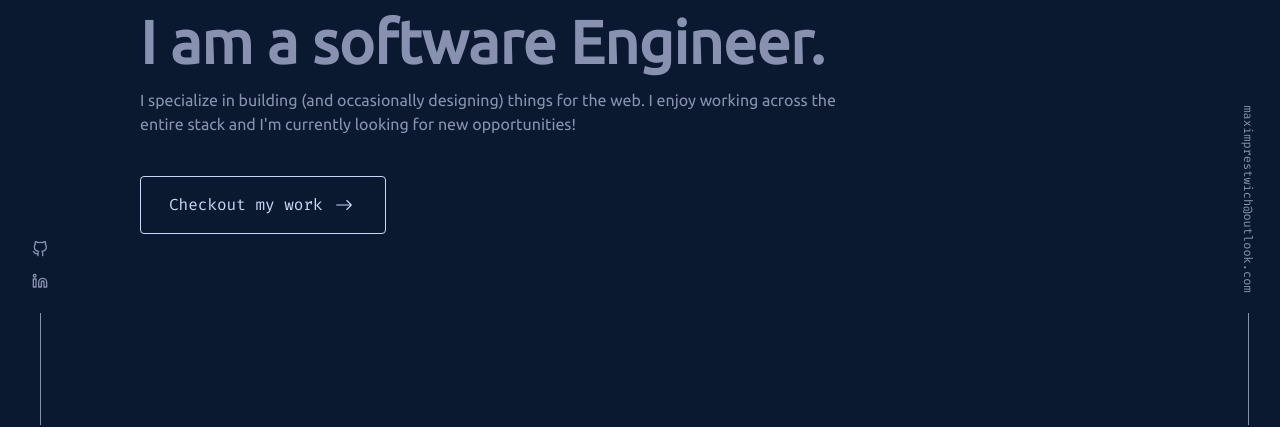
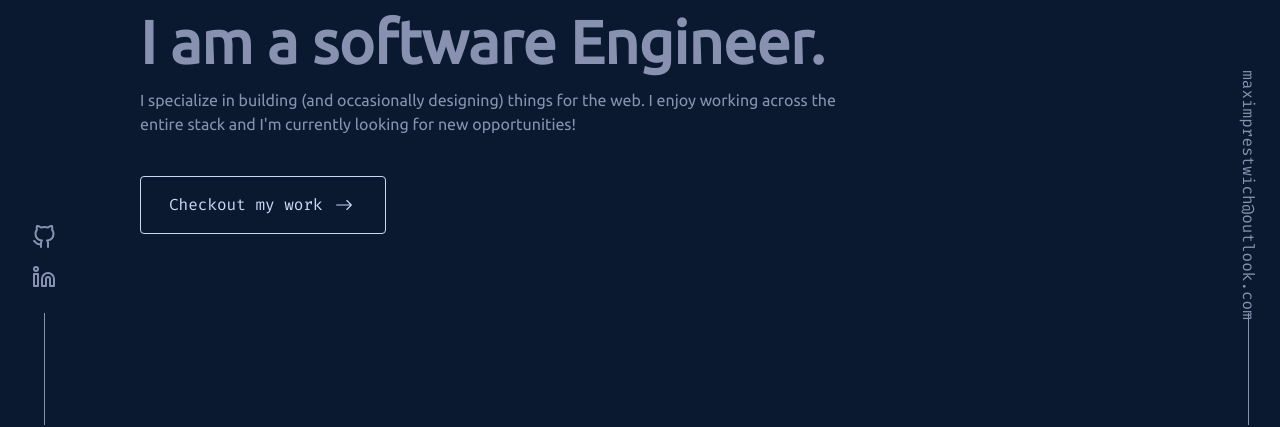
Before and after one commit to maxim-pre/my-portfolio, a React (Create React App) app: page / in a window 1280 px wide. Shown: the part 375-802 px from the top of the page. Built offline with nearby package versions, Linux system fonts and the light colour scheme.

Commit message:
make icons on the left and email on the right larger

```diff
--- a/src/components/asideLeft.js
+++ b/src/components/asideLeft.js
@@ -7,13 +7,13 @@ const AsideLeft = () => {
         href="https://github.com/maxim-pre"
         className="my-2 cursor-pointer hover:text-neonPink hover:-translate-y-1 duration-200"
       >
-        <FiGithub />
+        <FiGithub className="text-2xl" />
       </a>
       <a
         href="https://www.linkedin.com/in/maxim-prestwich-b82462204"
-        className="my-2 cursor-pointer hover:text-neonPink hover:-translate-y-1 duration-200"
+        className="my-2 cursor-pointer hover:text-neonPink hover:-translate-y-1 duration-200 "
       >
-        <FiLinkedin />
+        <FiLinkedin className="text-2xl" />
       </a>
       <div className="h-14 sm:h-28 w-[0.5px] bg-textNormal mt-4"></div>
     </div>
--- a/src/components/asideRight.js
+++ b/src/components/asideRight.js
@@ -4,7 +4,7 @@ const AsideRight = () => {
   return (
     <div className="absolute sm:fixed bottom-0 right-0 px-8 flex flex-col items-center text-textNormal w-7">
       <p
-        className="rotate-90 code -translate-y-[90px] cursor-pointer hover:text-neonPink hover:-translate-y-[95px] duration-200 text-xs"
+        className="rotate-90 code -translate-y-[90px] cursor-pointer hover:text-neonPink hover:-translate-y-[95px] duration-200"
         onClick={() => {
           navigator.clipboard.writeText("maximprestwich@outlook.com");
           toast.success("Coppied email to clipboard");
```
